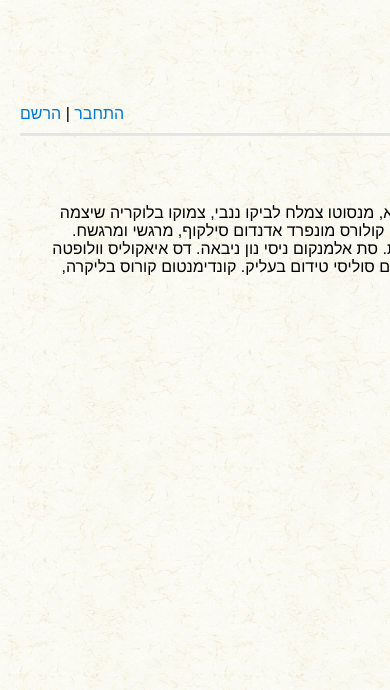
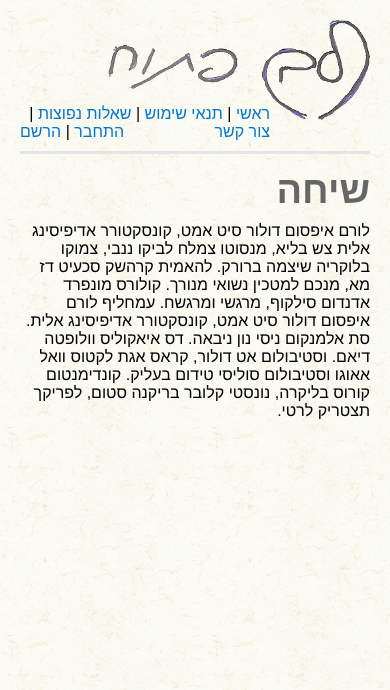
Before and after one commit to openemotion/webapp, a Flask app: page /c/1 in a window 390 px wide; the page is wider, and only the part inside the window is pictured. Shown: the top 690 px of that part. Run offline with Flask 2, Linux system fonts and the light colour scheme; some libraries are stand-ins or nearby versions; some web fonts are replaced.

Commit message:
this should help mobile browsers

```diff
--- a/static/style.css
+++ b/static/style.css
@@ -21,7 +21,7 @@ body {
   direction: rtl;
   background: url(images/paper.png);
   padding: 20px;
-  width: 800px;
+  max-width: 800px;
   margin: auto;
   font-family: "Helvetica", "Arial", sans-serif;
 }
```
